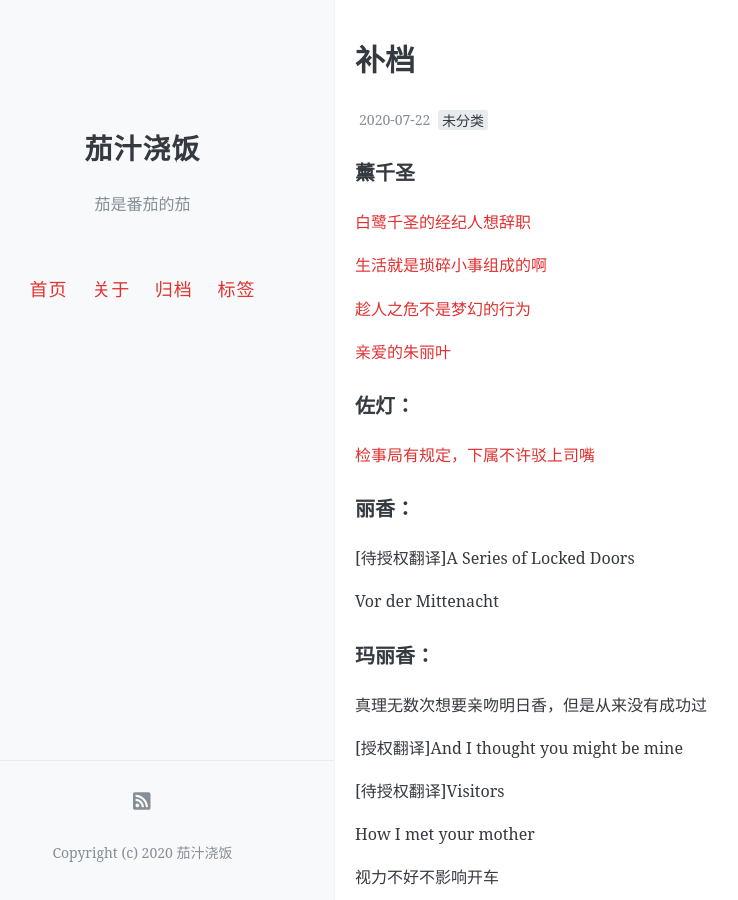
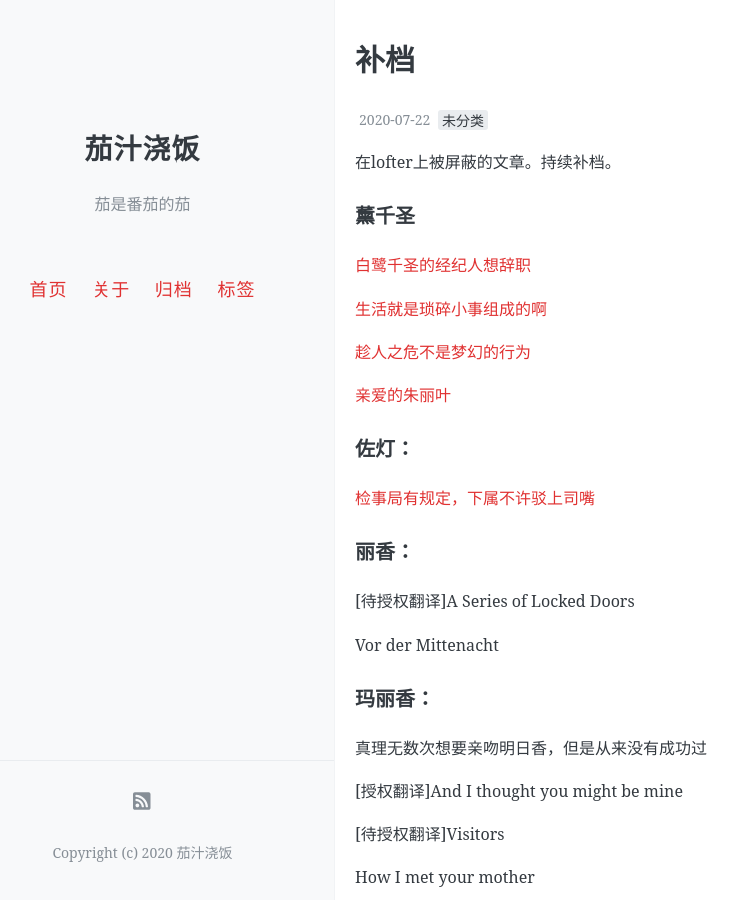
Before and after one commit to onemorebluemoon/ketchup, a Jekyll site: the page built from _posts/2020-07-22-Addendum.md, in a window 1280 px wide and 900 px high. Shown: the whole window, without its empty margins (49-787 px from the left). Built offline with Jekyll 4.4.1, drawn with Linux system fonts in a browser that asks for light colours; comment, search, counter and statistics services are not loaded.

Commit message:
Update 2020-07-22-Addendum.md

```diff
--- a/_posts/2020-07-22-Addendum.md
+++ b/_posts/2020-07-22-Addendum.md
@@ -8,6 +8,8 @@ tags: [未分类]
 comments: true
 pinned: true
 ---
+
+在lofter上被屏蔽的文章。持续补档。
 
 ### 薰千圣
 
```
